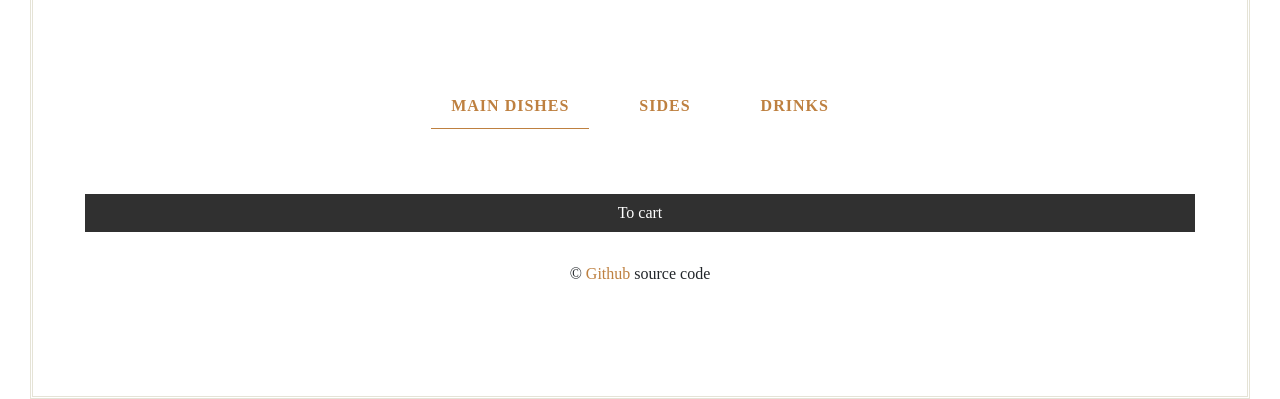
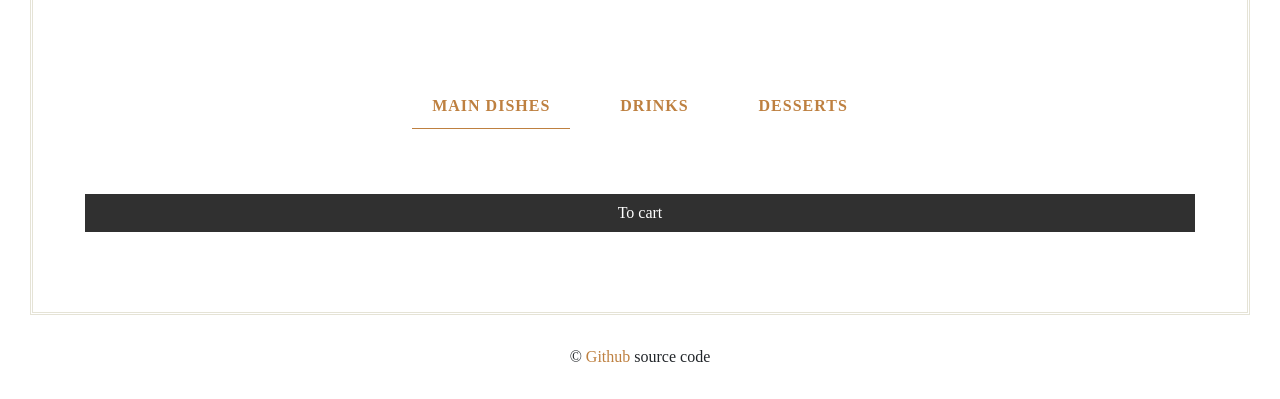
Before and after one commit to avocadoali/rest_best, a Flask app: page /menu in a window 1280 px wide. Shown: the part 714-1113 px from the top of the page. Run offline with Flask 2, Linux system fonts and the light colour scheme; the visitor is signed in with stand-in values (Sample User, id 1); data that the repository does not hold is empty; some libraries are stand-ins or nearby versions; some web fonts are replaced.

Commit message:
change main dishes drinks sides

```diff
--- a/app/templates/list-view.html
+++ b/app/templates/list-view.html
@@ -1,29 +1,24 @@
 {%extends "base.html"%} {%block content%}
 
-<div
-  class="block hero1 my-auto" style="background-image: url(https://images.unsplash.com/photo-1514933651103-005eec06c04b?ixlib=rb-1.2.1&ixid=eyJhcHBfaWQiOjEyMDd9&auto=format&fit=crop&w=1934&q=80);">
+<div class="block hero1 my-auto"style="background-image: url(https://images.unsplash.com/photo-1514933651103-005eec06c04b?ixlib=rb-1.2.1&ixid=eyJhcHBfaWQiOjEyMDd9&auto=format&fit=crop&w=1934&q=80);">
   <div class="container-fluid text-center">
-    <h1 class="display-2 text-white" data-aos="fade-up" data-aos-duration="1000"data-aos-offset="0">
+    <h1class="display-2 text-white" data-aos="fade-up" data-aos-duration="1000" data-aos-offset="0">
     MENU
     </h1>
-    <p class="lead text-white" data-aos="fade-up" data-aos-duration="1000" data-aos-delay="600"></p>
   </div>
   <div class="clearfix"></div>
 </div>
-
 
     <div class="maincontent">
       <div class="container">
         <section id="menu">
           <div class="block menu1">
             <div class="buttons-container">
-          <a href="#" class="button button--is-active" data-target="pizzaMenu"
-            >Main Dishes</a
+              <a href="#" class="button button--is-active" data-target="pizzaMenu">Main Dishes</a
               >
-          <a href="#" class="button" data-target="noodlesMenu">Sides</a>
               <a href="#" class="button" data-target="coffeeMenu">Drinks</a>
+              <a href="#" class="button" data-target="noodlesMenu">Desserts</a>
             </div>
-
             <!-- Start Pizza Menu -->
 <form method="POST" action="#">
         <div class="menu menu--is-visible" id="pizzaMenu" data-aos="fade-up">
@@ -57,7 +52,6 @@
 
 </form>
 
-          <!-- End Pizza Menu -->
 
             <!-- Start Coffee Menu -->
             <div class="menu" id="coffeeMenu">
@@ -156,5 +150,22 @@
             </div>
             <!-- End Noodles Menu -->
           </div>
+          <!-- End block -->
+          <script src="../static/js/mycart.js"></script>
+          <script src="../static/js/mycart-custom.js"></script>
+        </section>
+      </div>
+    </div>
+
+
+
+
+
+
+
+
+
+
+
 
         {%endblock%}
```
Lines whose indentation alone changed are shown as unchanged.
